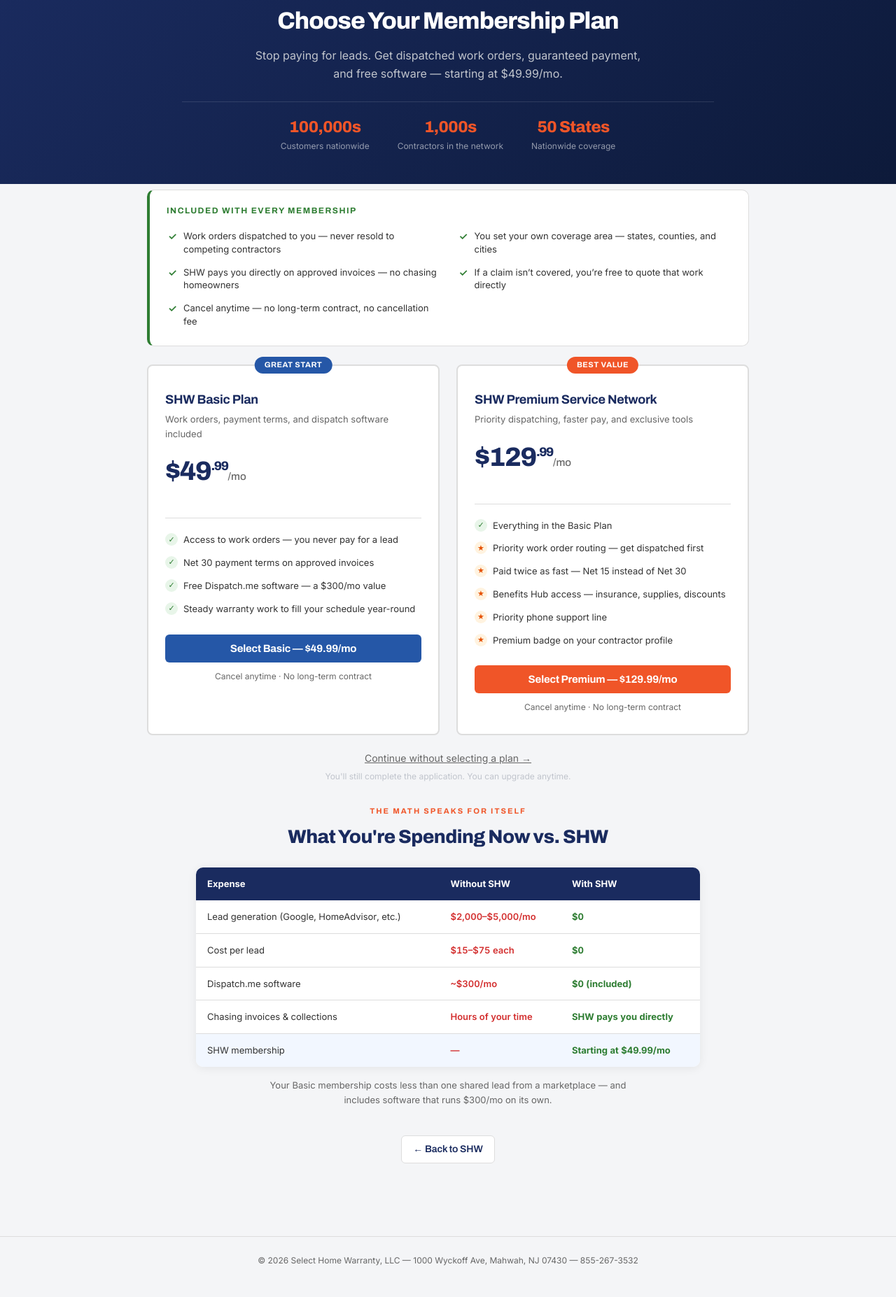
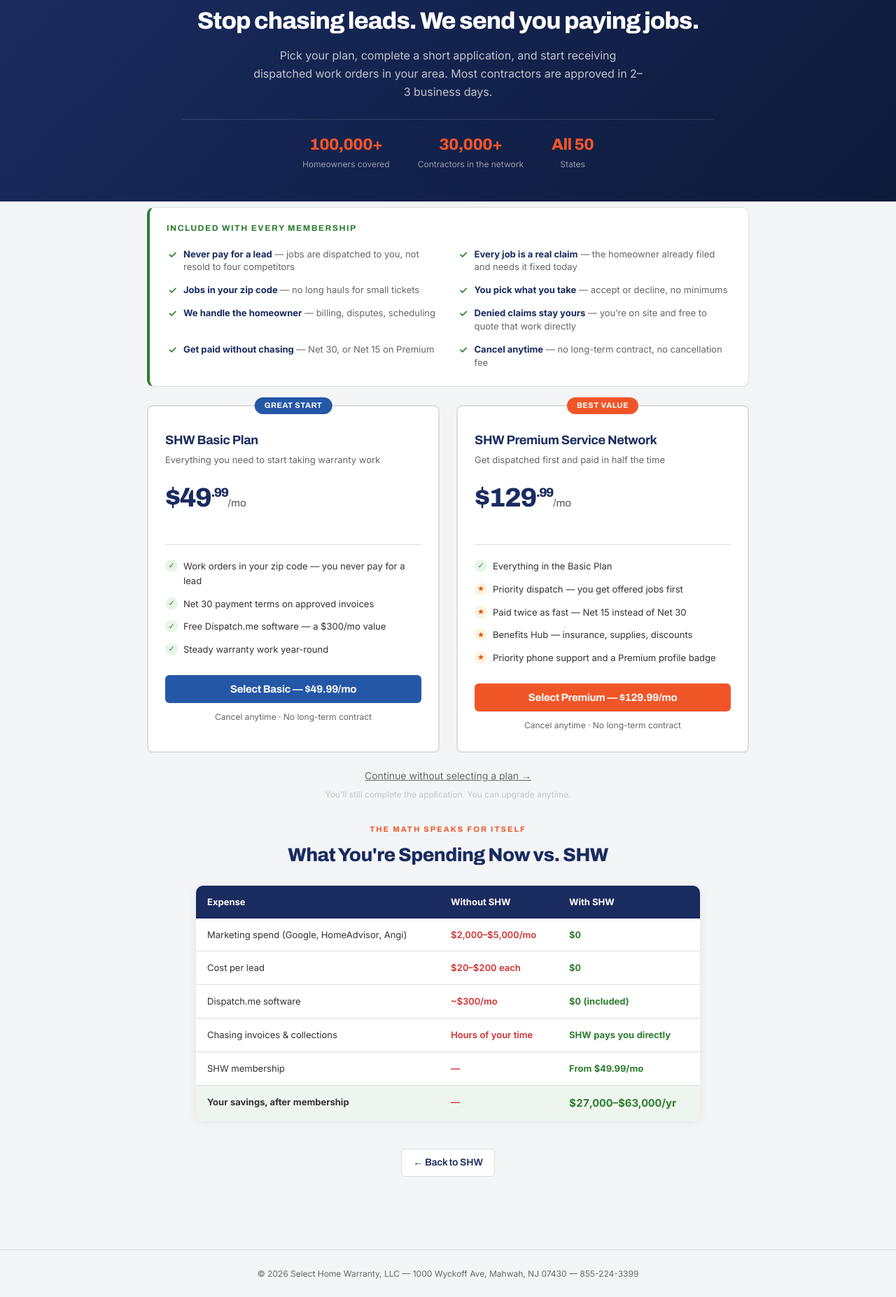
Before and after one commit to Davemoradi/shw-contractor-app, a website: page index.html in a window 1280 px wide. Shown: the part 126-1980 px from the top of the page at 70% size. Drawn offline with Linux system fonts and the light colour scheme.

Commit message:
Add files via upload

```diff
--- a/index.html
+++ b/index.html
@@ -71,7 +71,8 @@
 .included-head{font-size:12px;font-weight:700;letter-spacing:1.5px;text-transform:uppercase;color:var(--green);margin-bottom:12px}
 .included-list{list-style:none;display:grid;grid-template-columns:1fr 1fr;gap:4px 24px}
 @media(max-width:700px){.included-list{grid-template-columns:1fr}}
-.included-list li{position:relative;padding:5px 0 5px 24px;font-size:13px;color:var(--text);line-height:1.45}
+.included-list li{position:relative;padding:5px 0 5px 24px;font-size:13px;color:var(--text-light);line-height:1.45}
+.included-list li b{color:var(--navy);font-weight:650}
 .included-list li::before{content:'\2713';position:absolute;left:2px;top:5px;color:var(--green);font-weight:800;font-size:14px}
 .plan-reassure{text-align:center;font-size:12px;color:var(--text-light);margin-top:10px}
 
@@ -86,7 +87,7 @@
 .cost-table tr:last-child{background:#f2f7ff}
 .cost-old{color:var(--red);font-weight:600;white-space:nowrap}
 .cost-new{color:var(--green);font-weight:700}
-.cost-note{font-size:13px;color:var(--text-light);margin-top:16px;max-width:560px;margin-left:auto;margin-right:auto}
+
 @media(max-width:600px){.cost-table th,.cost-table td{padding:10px 11px;font-size:12px}}
 
 /* ===== APPLICATION FORM ===== */
@@ -190,12 +191,12 @@
 
   <div class="plans-hero">
     <div class="plans-hero-inner">
-      <h2 id="plans-heading">Choose Your Membership Plan</h2>
-      <p>Stop paying for leads. Get dispatched work orders, guaranteed payment, and free software &mdash; starting at $49.99/mo.</p>
+      <h2 id="plans-heading">Stop chasing leads. We send you paying jobs.</h2>
+      <p>Pick your plan, complete a short application, and start receiving dispatched work orders in your area. Most contractors are approved in 2&ndash;3 business days.</p>
       <div class="trust-row">
-        <div class="trust-item"><strong>100,000s</strong><span>Customers nationwide</span></div>
-        <div class="trust-item"><strong>1,000s</strong><span>Contractors in the network</span></div>
-        <div class="trust-item"><strong>50 States</strong><span>Nationwide coverage</span></div>
+        <div class="trust-item"><strong>100,000+</strong><span>Homeowners covered</span></div>
+        <div class="trust-item"><strong>30,000+</strong><span>Contractors in the network</span></div>
+        <div class="trust-item"><strong>All 50</strong><span>States</span></div>
       </div>
     </div>
   </div>
@@ -205,11 +206,14 @@
     <div class="included-strip">
       <div class="included-head">Included with every membership</div>
       <ul class="included-list">
-        <li>Work orders dispatched to you &mdash; never resold to competing contractors</li>
-        <li>You set your own coverage area &mdash; states, counties, and cities</li>
-        <li>SHW pays you directly on approved invoices &mdash; no chasing homeowners</li>
-        <li>If a claim isn&rsquo;t covered, you&rsquo;re free to quote that work directly</li>
-        <li>Cancel anytime &mdash; no long-term contract, no cancellation fee</li>
+        <li><b>Never pay for a lead</b> &mdash; jobs are dispatched to you, not resold to four competitors</li>
+        <li><b>Every job is a real claim</b> &mdash; the homeowner already filed and needs it fixed today</li>
+        <li><b>Jobs in your zip code</b> &mdash; no long hauls for small tickets</li>
+        <li><b>You pick what you take</b> &mdash; accept or decline, no minimums</li>
+        <li><b>We handle the homeowner</b> &mdash; billing, disputes, scheduling</li>
+        <li><b>Denied claims stay yours</b> &mdash; you&rsquo;re on site and free to quote that work directly</li>
+        <li><b>Get paid without chasing</b> &mdash; Net 30, or Net 15 on Premium</li>
+        <li><b>Cancel anytime</b> &mdash; no long-term contract, no cancellation fee</li>
       </ul>
     </div>
 
@@ -218,15 +222,15 @@
       <div class="plan-card" id="card-basic" onclick="pickPlan('basic')">
         <div class="plan-badge">Great Start</div>
         <div class="plan-name">SHW Basic Plan</div>
-        <div class="plan-tagline">Work orders, payment terms, and dispatch software included</div>
+        <div class="plan-tagline">Everything you need to start taking warranty work</div>
         <div class="plan-price"><span class="amt">$49<sup style="font-size:18px">.99</sup></span><span class="per">/mo</span></div>
         <div class="plan-note">&nbsp;</div>
         <div class="plan-divider"></div>
         <ul class="plan-features">
-          <li><span class="fi ck">&#10003;</span>Access to work orders &mdash; you never pay for a lead</li>
+          <li><span class="fi ck">&#10003;</span>Work orders in your zip code &mdash; you never pay for a lead</li>
           <li><span class="fi ck">&#10003;</span>Net 30 payment terms on approved invoices</li>
           <li><span class="fi ck">&#10003;</span>Free Dispatch.me software &mdash; a $300/mo value</li>
-          <li><span class="fi ck">&#10003;</span>Steady warranty work to fill your schedule year-round</li>
+          <li><span class="fi ck">&#10003;</span>Steady warranty work year-round</li>
         </ul>
         <button class="plan-cta blue" onclick="pickPlan('basic')">Select Basic — $49.99/mo</button>
         <div class="plan-reassure">Cancel anytime &middot; No long-term contract</div>
@@ -236,17 +240,16 @@
       <div class="plan-card" id="card-premium" onclick="pickPlan('premium')">
         <div class="plan-badge orange">Best Value</div>
         <div class="plan-name">SHW Premium Service Network</div>
-        <div class="plan-tagline">Priority dispatching, faster pay, and exclusive tools</div>
+        <div class="plan-tagline">Get dispatched first and paid in half the time</div>
         <div class="plan-price"><span class="amt">$129<sup style="font-size:18px">.99</sup></span><span class="per">/mo</span></div>
         <div class="plan-note">&nbsp;</div>
         <div class="plan-divider"></div>
         <ul class="plan-features">
           <li><span class="fi ck">&#10003;</span>Everything in the Basic Plan</li>
-          <li><span class="fi st">&#9733;</span>Priority work order routing — get dispatched first</li>
+          <li><span class="fi st">&#9733;</span>Priority dispatch &mdash; you get offered jobs first</li>
           <li><span class="fi st">&#9733;</span>Paid twice as fast &mdash; Net 15 instead of Net 30</li>
-          <li><span class="fi st">&#9733;</span>Benefits Hub access — insurance, supplies, discounts</li>
-          <li><span class="fi st">&#9733;</span>Priority phone support line</li>
-          <li><span class="fi st">&#9733;</span>Premium badge on your contractor profile</li>
+          <li><span class="fi st">&#9733;</span>Benefits Hub &mdash; insurance, supplies, discounts</li>
+          <li><span class="fi st">&#9733;</span>Priority phone support and a Premium profile badge</li>
         </ul>
         <button class="plan-cta orange" onclick="pickPlan('premium')">Select Premium — $129.99/mo</button>
         <div class="plan-reassure">Cancel anytime &middot; No long-term contract</div>
@@ -267,14 +270,14 @@
           <tr><th>Expense</th><th>Without SHW</th><th>With SHW</th></tr>
         </thead>
         <tbody>
-          <tr><td>Lead generation (Google, HomeAdvisor, etc.)</td><td class="cost-old">$2,000&ndash;$5,000/mo</td><td class="cost-new">$0</td></tr>
-          <tr><td>Cost per lead</td><td class="cost-old">$15&ndash;$75 each</td><td class="cost-new">$0</td></tr>
+          <tr><td>Marketing spend (Google, HomeAdvisor, Angi)</td><td class="cost-old">$2,000&ndash;$5,000/mo</td><td class="cost-new">$0</td></tr>
+          <tr><td>Cost per lead</td><td class="cost-old">$20&ndash;$200 each</td><td class="cost-new">$0</td></tr>
           <tr><td>Dispatch.me software</td><td class="cost-old">~$300/mo</td><td class="cost-new">$0 (included)</td></tr>
           <tr><td>Chasing invoices &amp; collections</td><td class="cost-old">Hours of your time</td><td class="cost-new">SHW pays you directly</td></tr>
-          <tr><td>SHW membership</td><td class="cost-old">&mdash;</td><td class="cost-new">Starting at $49.99/mo</td></tr>
+          <tr><td>SHW membership</td><td class="cost-old">&mdash;</td><td class="cost-new">From $49.99/mo</td></tr>
+          <tr style="background:#eef5ee"><td><strong>Your savings, after membership</strong></td><td class="cost-old">&mdash;</td><td class="cost-new" style="font-size:15px">$27,000&ndash;$63,000/yr</td></tr>
         </tbody>
       </table>
-      <p class="cost-note">Your Basic membership costs less than one shared lead from a marketplace &mdash; and includes software that runs $300/mo on its own.</p>
     </div>
     <div style="text-align:center;padding-bottom:24px"><a href="https://www.selecthomewarranty.com/contractors" class="btn btn-outline" style="display:inline-flex;align-items:center;gap:6px;font-size:14px;padding:8px 16px;text-decoration:none">&larr; Back to SHW</a></div>
   </div>
@@ -507,7 +510,7 @@
   <!-- STEP 6: UPLOAD & SUBMIT -->
   <div class="panel" id="p6">
     <h2>Upload Documents &amp; Submit</h2>
-    <p style="font-size:14px;color:var(--text-light);margin-bottom:16px">Upload the following documents. Max 2MB per file. PDF, JPG, or PNG.</p>
+    <p style="font-size:14px;color:var(--text-light);margin-bottom:16px">Last step. Upload these four documents and you&rsquo;re done &mdash; we need them to verify your license and add you to the dispatch network. Max 2MB per file. PDF, JPG, or PNG.</p>
     <div class="field">
       <label>Certificate of Insurance<span class="req">*</span></label>
       <div class="hint">Must list <strong>Select Home Warranty, LLC, 1000 Wyckoff Ave, Mahwah, NJ 07430</strong> as certificate holder and additional insured.</div>
@@ -530,7 +533,7 @@
     <div id="submit-status" class="status"></div>
     <div class="btn-row">
       <button class="btn btn-outline" onclick="goTo(5)">&larr; Back</button>
-      <button class="btn btn-primary" id="submit-btn" onclick="submitApplication()">Submit Application</button>
+      <button class="btn btn-primary" id="submit-btn" onclick="submitApplication()">Submit My Application</button>
     </div>
   </div>
 
@@ -541,15 +544,15 @@
 <!-- ===== SCREEN 3: SUCCESS ===== -->
 <div class="success-screen" id="screen-success">
   <div class="s-icon">&#9989;</div>
-  <h2 id="success-heading">Application Submitted!</h2>
-  <p id="success-msg">Welcome to the Select Home Warranty contractor network. Our team will review your application and reach out within 2-3 business days. A confirmation has been sent to your email.</p>
+  <h2 id="success-heading">You&rsquo;re In &mdash; Application Received</h2>
+  <p id="success-msg">Your application is in. Our service provider team reviews it within 2&ndash;3 business days, and once you&rsquo;re approved we&rsquo;ll add you to the dispatch network for your coverage area and work orders start coming to you. A confirmation has been sent to your email. Questions in the meantime? Call us at 855-224-3399.</p>
   <a href="https://www.selecthomewarranty.com" class="btn btn-primary" style="display:inline-block;text-decoration:none;margin-top:8px">Return to SelectHomeWarranty.com &rarr;</a>
   <br><br>
   <a href="https://www.selecthomewarranty.com/contractors" class="btn btn-outline" style="display:inline-flex;align-items:center;gap:6px;font-size:14px;padding:8px 16px;text-decoration:none">&larr; Back to SHW Contractors</a>
 </div>
 
 <div class="footer">
-  &copy; 2026 Select Home Warranty, LLC — 1000 Wyckoff Ave, Mahwah, NJ 07430 — 855-267-3532
+  &copy; 2026 Select Home Warranty, LLC — 1000 Wyckoff Ave, Mahwah, NJ 07430 — 855-224-3399
 </div>
 
 <!--email_off-->
@@ -907,7 +910,7 @@
   } catch (err) {
     status.className = 'status error';
     status.style.display = '';
-    status.textContent = 'Error: ' + err.message + '. Please try again or call 855-267-3532.';
+    status.textContent = 'Error: ' + err.message + '. Please try again or call 855-224-3399.';
     btn.disabled = false;
     btn.textContent = 'Submit Application';
   }
```
